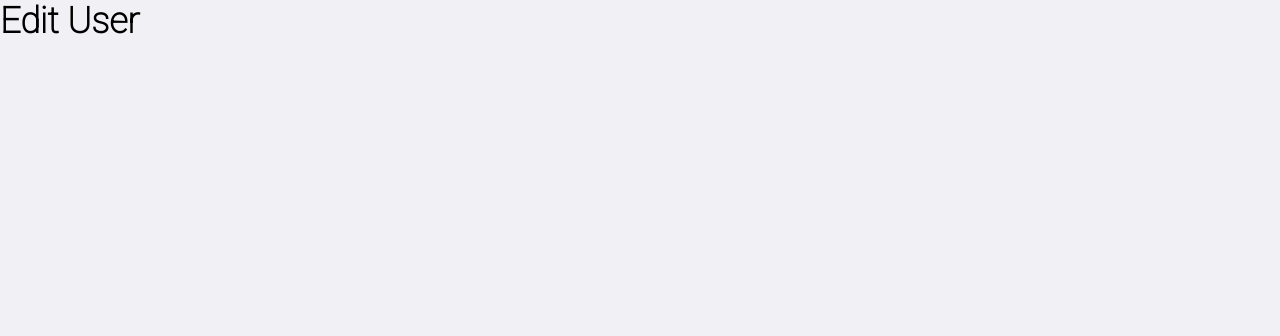
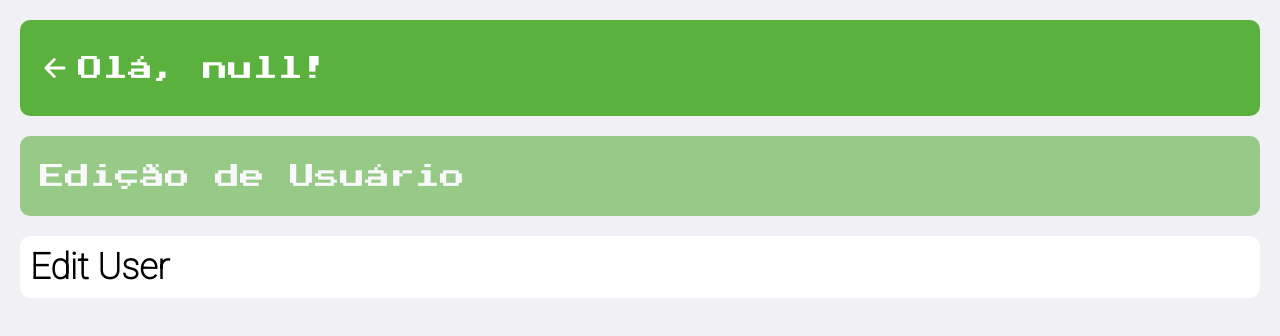
Before and after one commit to hique023/goh-dash, a React (Create React App) app: page /edituser in a window 1280 px wide. Shown: the top 336 px of the page. Built offline with nearby package versions, Linux system fonts and the light colour scheme.

Commit message:
Criado estrutura da página EditUser

```diff
--- a/src/components/EditUser/index.js
+++ b/src/components/EditUser/index.js
@@ -1,13 +1,24 @@
 // Global
-import React from 'react'
+import React from "react";
+import TopBarPhase from "../TopBarPhase";
+import SubBar from "../SubBar";
 
 // Assets
-import './styles.css'
+import "./styles.css";
 
 export default function EditUser() {
-    return (
-        <div className="containerEditUser">
-            <h1>Edit User</h1>
-        </div>
-    )
+  const color = localStorage.getItem("color");
+  const nameUser = localStorage.getItem("nameUser");
+
+  return (
+    <div className="containerEditUser">
+      <TopBarPhase name={`Olá, ${nameUser}`} color={color} />
+
+      <SubBar name="Edição de Usuário" color={color} />
+
+      <div className="contentEditUser">
+        <h1>Edit User</h1>
+      </div>
+    </div>
+  );
 }
--- a/src/components/EditUser/styles.css
+++ b/src/components/EditUser/styles.css
@@ -0,0 +1,16 @@
+.containerEditUser {
+  height: 100%;
+  width: 1280px;
+  margin: 0 auto;
+  padding: 20px;
+  justify-content: center;
+  background-color: var(--background);
+}
+
+.containerEditUser .contentEditUser {
+  background-color: var(--white);
+  border-radius: 10px;
+  padding: 10px;
+  margin: 20px 0px;
+  display: flex;
+}
```
